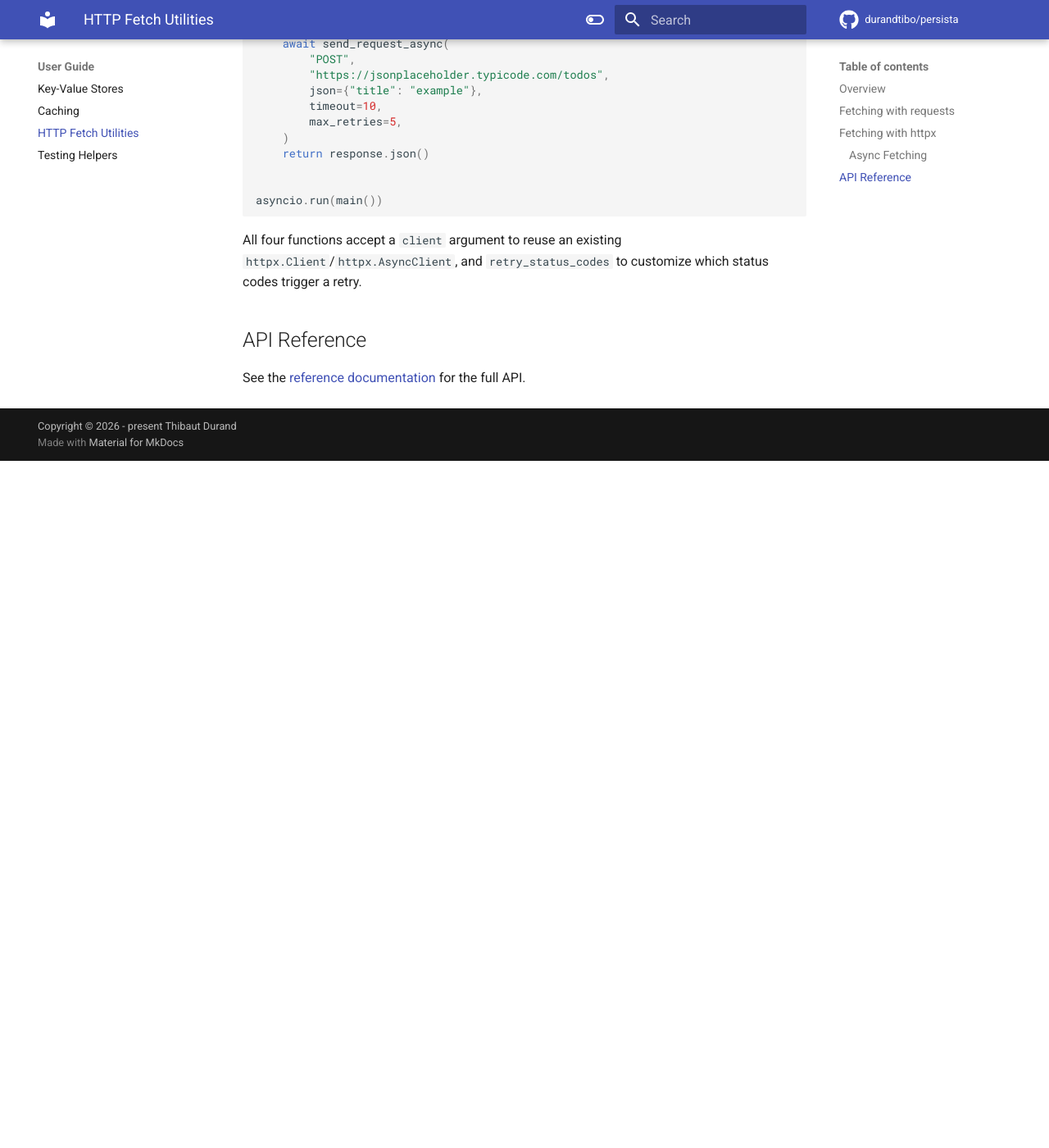
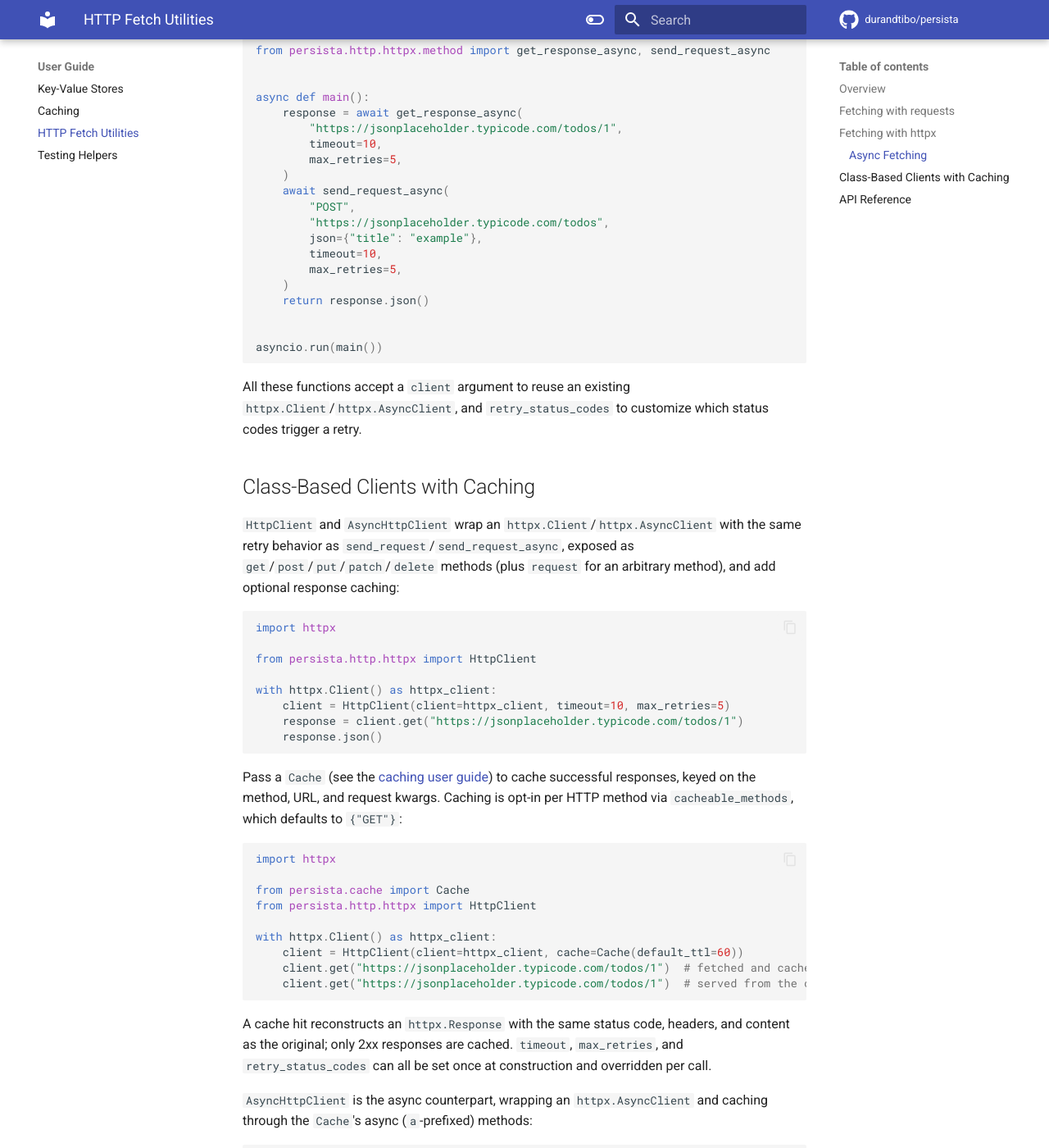
Before and after one commit to durandtibo/persista, an MkDocs documentation site: the page built from docs/docs/uguide/http.md, in a window 1280 px wide and 1400 px high, scrolled down 2430 px. Shown: the whole window at 82% size. Built offline with MkDocs 1.6.1 and Material for MkDocs 9.7.7, drawn with Linux system fonts in a browser that asks for light colours; emoji names are drawn with the system emoji font; comment, search, counter and statistics services are not loaded; the version menu is left out; before the commit the page ends 2992 px from its top, so only the background shows below that; some of the changed text lies outside the part shown.

Commit message:
Update docs (#156)

````diff
--- a/docs/docs/uguide/http.md
+++ b/docs/docs/uguide/http.md
@@ -15,10 +15,14 @@ server errors). `persista` provides two equivalent helpers so you can use whiche
 your project already depends on:
 
 - `persista.http.requests.fetch_response`: synchronous, built on `requests`
-- `persista.http.httpx.get_response`: synchronous `GET`, built on `httpx`
-- `persista.http.httpx.get_response_async`: asynchronous `GET`, built on `httpx`
-- `persista.http.httpx.send_request`: synchronous, any HTTP method, built on `httpx`
-- `persista.http.httpx.send_request_async`: asynchronous, any HTTP method, built on `httpx`
+- `persista.http.httpx.get_response`/`post_response`/`put_response`/`patch_response`/
+  `delete_response`: synchronous, one function per HTTP method, built on `httpx`
+- `persista.http.httpx.get_response_async`/`post_response_async`/`put_response_async`/
+  `patch_response_async`/`delete_response_async`: asynchronous counterparts, built on `httpx`
+- `persista.http.httpx.send_request`/`send_request_async`: synchronous/asynchronous, any HTTP
+  method, built on `httpx`
+- `persista.http.httpx.HttpClient`/`AsyncHttpClient`: class-based wrappers around
+  `httpx.Client`/`httpx.AsyncClient` with the same retry behavior, plus optional response caching
 
 Both retry on connection errors and on a configurable set of HTTP status codes (`429`, `500`,
 `502`, `503`, `504` by default), and raise an exception if the final attempt still fails.
@@ -87,7 +91,9 @@ response = send_request(
 response.json()
 ```
 
-`get_response` is in fact a thin wrapper around `send_request` for the `GET` case.
+`get_response` is in fact a thin wrapper around `send_request` for the `GET` case. `post_response`,
+`put_response`, `patch_response`, and `delete_response` are the equivalent wrappers for their
+respective methods.
 
 ### Async Fetching
 
@@ -119,9 +125,70 @@ async def main():
 asyncio.run(main())
 ```
 
-All four functions accept a `client` argument to reuse an existing
+All these functions accept a `client` argument to reuse an existing
 `httpx.Client`/`httpx.AsyncClient`, and `retry_status_codes` to customize which status codes
 trigger a retry.
+
+## Class-Based Clients with Caching
+
+`HttpClient` and `AsyncHttpClient` wrap an `httpx.Client`/`httpx.AsyncClient` with the same retry
+behavior as `send_request`/`send_request_async`, exposed as `get`/`post`/`put`/`patch`/`delete`
+methods (plus `request` for an arbitrary method), and add optional response caching:
+
+```python
+import httpx
+
+from persista.http.httpx import HttpClient
+
+with httpx.Client() as httpx_client:
+    client = HttpClient(client=httpx_client, timeout=10, max_retries=5)
+    response = client.get("https://jsonplaceholder.typicode.com/todos/1")
+    response.json()
+```
+
+Pass a `Cache` (see the [caching user guide](cache.md)) to cache successful responses, keyed on
+the method, URL, and request kwargs. Caching is opt-in per HTTP method via `cacheable_methods`,
+which defaults to `{"GET"}`:
+
+```python
+import httpx
+
+from persista.cache import Cache
+from persista.http.httpx import HttpClient
+
+with httpx.Client() as httpx_client:
+    client = HttpClient(client=httpx_client, cache=Cache(default_ttl=60))
+    client.get("https://jsonplaceholder.typicode.com/todos/1")  # fetched and cached
+    client.get("https://jsonplaceholder.typicode.com/todos/1")  # served from the cache
+```
+
+A cache hit reconstructs an `httpx.Response` with the same status code, headers, and content as
+the original; only 2xx responses are cached. `timeout`, `max_retries`, and `retry_status_codes`
+can all be set once at construction and overridden per call.
+
+`AsyncHttpClient` is the async counterpart, wrapping an `httpx.AsyncClient` and caching through
+the `Cache`'s async (`a`-prefixed) methods:
+
+```python
+import asyncio
+
+import httpx
+
+from persista.http.httpx import AsyncHttpClient
+
+
+async def main():
+    async with httpx.AsyncClient() as httpx_client:
+        client = AsyncHttpClient(client=httpx_client)
+        response = await client.get("https://jsonplaceholder.typicode.com/todos/1")
+        return response.json()
+
+
+asyncio.run(main())
+```
+
+Both classes leave the wrapped `httpx.Client`/`httpx.AsyncClient`'s lifecycle to the caller --
+they don't create or close it themselves.
 
 ## API Reference
 
````
Also changed, not shown: docs/docs/index.md (+5 -2 lines), docs/docs/uguide/store.md (+32 -2 lines), docs/docs/uguide/testing.md (+4 -4 lines), README.md.
